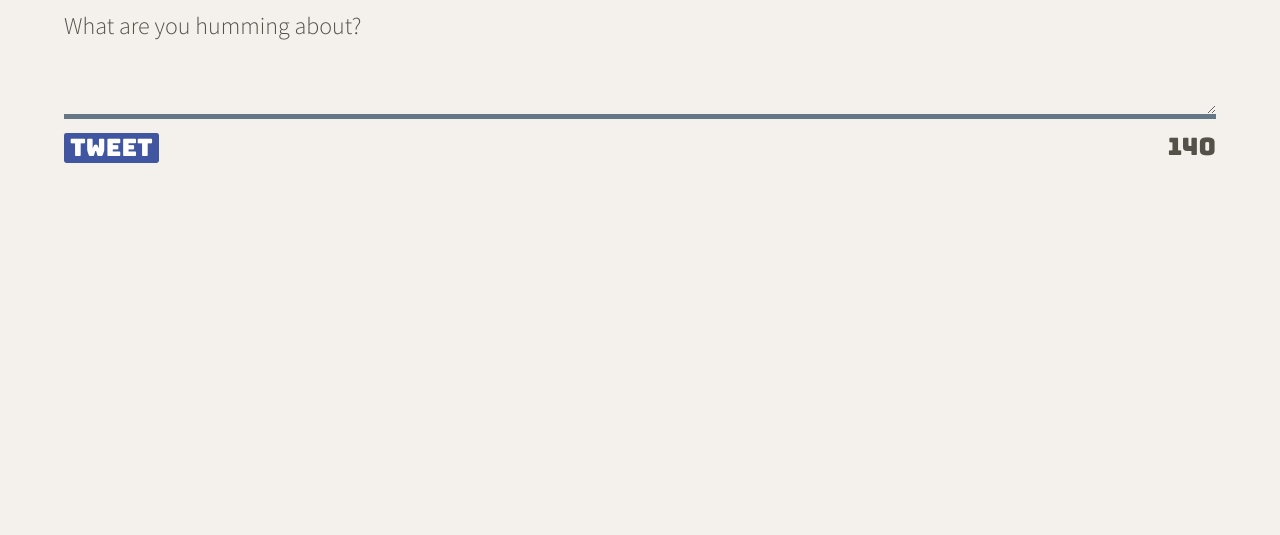
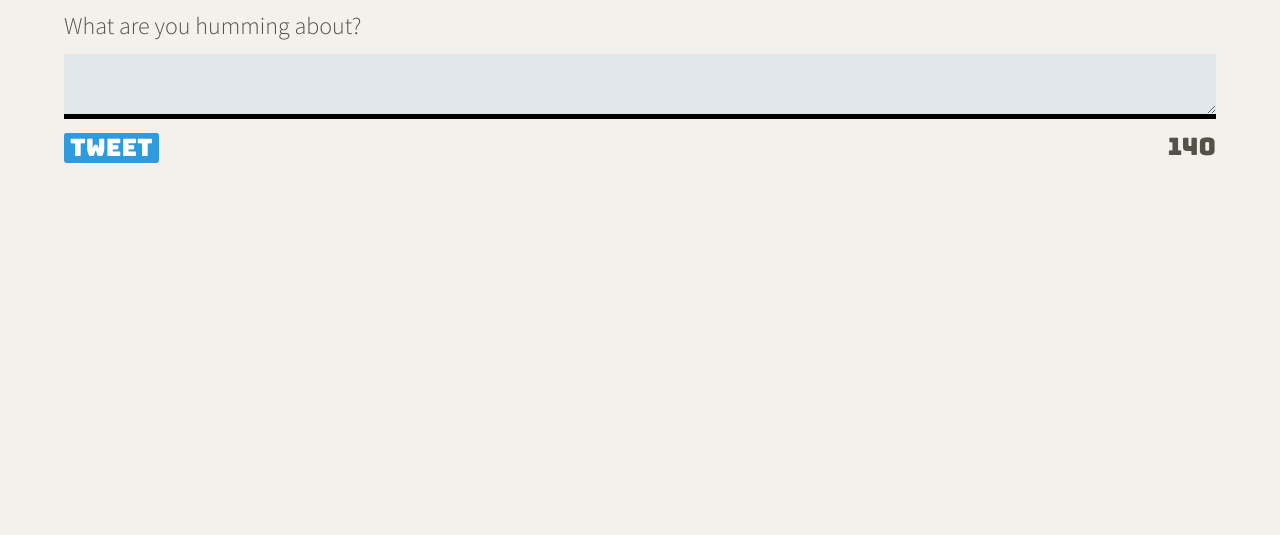
Before and after one commit to SGrossett/tweeter, a website: page public/index.html in a window 1280 px wide. Shown: the part 565-1100 px from the top of the page. Drawn offline with nearby package versions, Linux system fonts and the light colour scheme; no server answers.

Commit message:
Add background colour to text area and change the form submit buttonn colour

```diff
--- a/public/styles/new-tweet.css
+++ b/public/styles/new-tweet.css
@@ -9,8 +9,8 @@ textarea {
   border-bottom: 5px solid;
   margin: 0.6em 0em;
   background: transparent;
-  border-color: #657786;
-  color: #545149;
+  background-color: #E1E8ED;
+  border-color: #000;
 }
 
 form > div {
@@ -20,7 +20,7 @@ form > div {
 }
 
 form > div button {
-  background-color: #4056A1;
+  background-color: #2e9bdf;
   color: #fff;
   border: none;
   border-radius: 0.1em;
```
